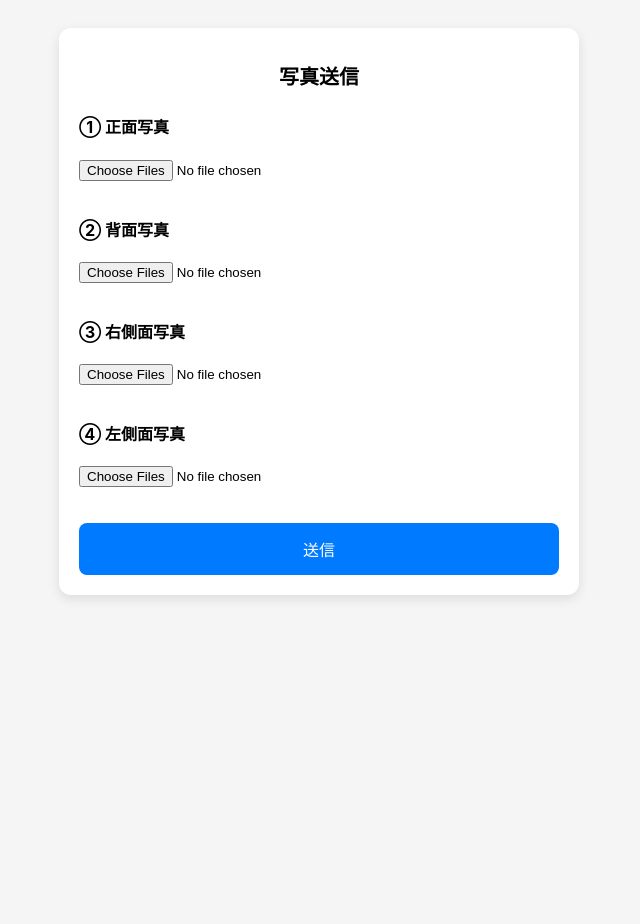
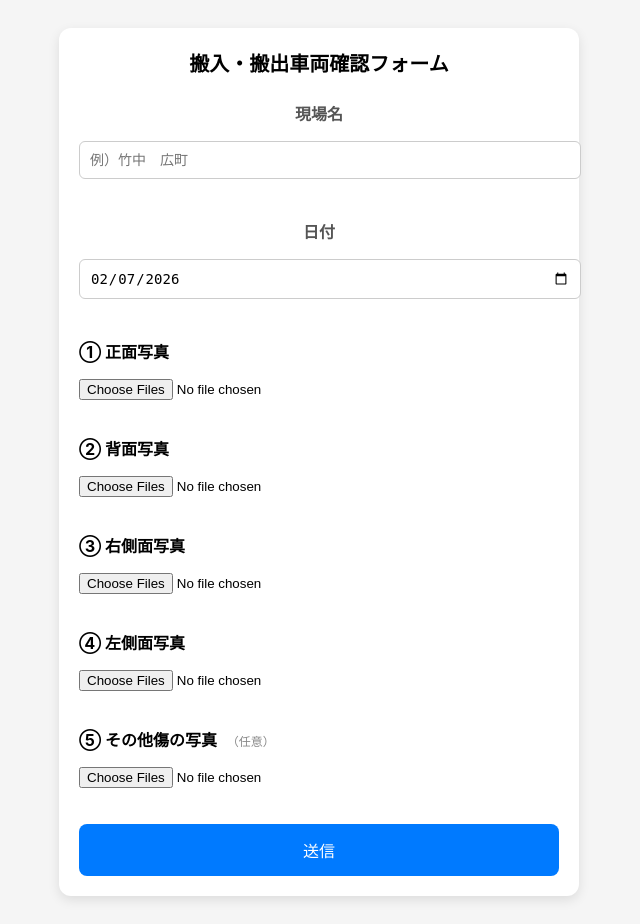
Before and after one commit to k-matsuyama-coder/photo-tool, a Flask app: page / in a window 1280 px wide. Shown: the whole page, without its empty margins (321-961 px from the left). Before the commit the page ends 599 px from the top, so only its background shows below. Run offline with Flask 3, Linux system fonts and the light colour scheme.

Commit message:
Update form fields and templates

```diff
--- a/app.py
+++ b/app.py
@@ -1,41 +1,40 @@
 from flask import Flask, render_template, request
 import smtplib
 from email.message import EmailMessage
+import os
 
 app = Flask(__name__)
 
 # ===== 設定 =====
 FROM_EMAIL = "k-matsuyama@a-z-biz.com"
-FROM_PASSWORD = "csiv fnjj rymp mawh"
+FROM_PASSWORD = "csiv fnjj rymp mawh"  # ※ 本番では環境変数推奨
 TO_EMAIL = "k-matsuyama@a-z-biz.com"
 # =================
 
 @app.route("/", methods=["GET", "POST"])
 def upload():
     if request.method == "POST":
-        photo = request.files["photo"]
+        photos = request.files.getlist("photos")
 
-        if photo.filename == "":
+        # 写真が1枚も選ばれていない場合
+        if not photos or photos[0].filename == "":
             return "写真が選ばれていません"
-
-        # 一時保存
-        file_path = "sample.jpg"
-        photo.save(file_path)
 
         # メール作成
         msg = EmailMessage()
         msg["Subject"] = "写真送付テスト"
         msg["From"] = FROM_EMAIL
         msg["To"] = TO_EMAIL
-        msg.set_content("写真を送ります。")
+        msg.set_content(f"{len(photos)} 枚の写真を送ります。")
 
-        # 写真を添付
-        with open(file_path, "rb") as f:
+        # 複数写真を添付
+        for photo in photos:
+            photo.stream.seek(0)
             msg.add_attachment(
-                f.read(),
+                photo.read(),
                 maintype="image",
                 subtype="jpeg",
-                filename="photo.jpg"
+                filename=photo.filename
             )
 
         # Gmail送信
@@ -47,7 +46,6 @@ def upload():
 
     return render_template("index.html")
 
-import os
 
 if __name__ == "__main__":
     port = int(os.environ.get("PORT", 5000))
--- /dev/null
+++ b/static/index.css
@@ -0,0 +1,33 @@
+input.error {
+  border: 2px solid #ff3b30;
+  border-radius: 6px;
+}
+.sub-info {
+  text-align: center;
+  margin-top: 6px;
+  margin-bottom: 16px;
+  font-size: 14px;
+  color: #555;
+}
+
+.sub-info .project {
+  font-weight: 600;
+}
+
+.sub-info .date {
+  margin-top: 2px;
+}
+.optional {
+  font-size: 12px;
+  color: #888;
+  margin-left: 6px;
+  font-weight: normal;
+}
+input[type="date"] {
+  width: 100%;
+  padding: 10px;
+  font-size: 14px;
+  border-radius: 6px;
+  border: 1px solid #ccc;
+  margin: 8px 0 16px;
+}
--- a/templates/index.html
+++ b/templates/index.html
@@ -3,7 +3,8 @@
 <head>
   <meta charset="UTF-8">
   <meta name="viewport" content="width=device-width, initial-scale=1.0">
-  <title>搬入・搬出車両確認フォーム</title>
+  <link rel="stylesheet" href="{{ url_for('static', filename='index.css') }}">
+  <title>搬入・搬出車両確認フォーム(テスト)</title>
 
   <style>
     body {
@@ -24,16 +25,37 @@
     h1 {
       text-align: center;
       font-size: 20px;
+      margin: 0 0 10px;
     }
 
     h2 {
       font-size: 16px;
       margin-top: 24px;
+      margin-bottom: 8px;
     }
 
     input[type="file"] {
       width: 100%;
       margin: 8px 0 12px;
+    }
+
+    input[type="date"] {
+      width: 100%;
+      padding: 10px;
+      font-size: 14px;
+      border-radius: 6px;
+      border: 1px solid #ccc;
+      margin: 8px 0 16px;
+    }
+
+    /* 現場名入力用（見た目を揃える） */
+    input[type="text"] {
+      width: 100%;
+      padding: 10px;
+      font-size: 14px;
+      border-radius: 6px;
+      border: 1px solid #ccc;
+      margin: 8px 0 16px;
     }
 
     button.submit {
@@ -45,6 +67,7 @@
       border: none;
       border-radius: 8px;
       margin-top: 24px;
+      cursor: pointer;
     }
 
     .preview {
@@ -75,15 +98,52 @@
       width: 22px;
       height: 22px;
       font-size: 14px;
+      line-height: 22px;
+      cursor: pointer;
+    }
+
+    .optional {
+      font-size: 12px;
+      color: #888;
+      margin-left: 6px;
+      font-weight: normal;
+    }
+
+    .sub-info {
+      text-align: center;
+      margin-top: 6px;
+      margin-bottom: 16px;
+      font-size: 14px;
+      color: #555;
+    }
+
+    /* エラー表示 */
+    input.error {
+      border: 2px solid #ff3b30;
+      border-radius: 6px;
     }
   </style>
 </head>
 
 <body>
   <div class="container">
-  <h1>写真送信</h1>
+    <h1>搬入・搬出車両確認フォーム</h1>
 
-  <form method="POST" enctype="multipart/form-data">
+    <form method="POST" enctype="multipart/form-data" id="photoForm">
+      <div class="sub-info">
+        <!-- 現場名 -->
+        <h2>現場名</h2>
+        <input
+          type="text"
+          name="project"
+          placeholder="例）竹中　広町"
+          required
+        >
+
+        <!-- 日付 -->
+        <h2>日付</h2>
+        <input type="date" id="work_date" name="work_date" required>
+      </div>
 
       <!-- ① 正面写真 -->
       <h2>① 正面写真</h2>
@@ -105,6 +165,11 @@
       <input type="file" multiple accept="image/*" id="etc" name="etc_photos">
       <div class="preview" id="etc_preview"></div>
 
+      <!-- ⑤ その他傷の写真 -->
+      <h2>⑤ その他傷の写真 <span class="optional">（任意）</span></h2>
+      <input type="file" multiple accept="image/*" id="damage" name="damage_photos">
+      <div class="preview" id="damage_preview"></div>
+
       <button class="submit" type="submit">送信</button>
     </form>
   </div>
@@ -125,17 +190,21 @@
 
         files.forEach((file, index) => {
           const reader = new FileReader();
-        reader.onload = e => {
+
+          reader.onload = (loadEv) => {
             const div = document.createElement("div");
             div.className = "thumb";
 
             const img = document.createElement("img");
-          img.src = e.target.result;
+            img.src = loadEv.target.result;
 
             const btn = document.createElement("button");
+            btn.type = "button";
             btn.className = "remove";
             btn.textContent = "×";
-          btn.onclick = () => {
+            btn.onclick = (clickEv) => {
+              clickEv.preventDefault();
+              clickEv.stopPropagation();
               files.splice(index, 1);
               render();
             };
@@ -144,11 +213,12 @@
             div.appendChild(btn);
             preview.appendChild(div);
           };
+
           reader.readAsDataURL(file);
         });
 
         const dt = new DataTransfer();
-      files.forEach(f => dt.items.add(f));
+        files.forEach((f) => dt.items.add(f));
         input.files = dt.files;
       }
     }
@@ -157,6 +227,48 @@
     setupUploader("in", "in_preview");
     setupUploader("eq", "eq_preview");
     setupUploader("etc", "etc_preview");
+    setupUploader("damage", "damage_preview");
+  </script>
+
+  <script>
+    document.getElementById("photoForm").addEventListener("submit", function (e) {
+      const checks = [
+        { id: "out", name: "① 正面写真" },
+        { id: "in", name: "② 背面写真" },
+        { id: "eq", name: "③ 右側面写真" },
+        { id: "etc", name: "④ 左側面写真" }
+      ];
+
+      for (const c of checks) {
+        const input = document.getElementById(c.id);
+
+        // 毎回リセット
+        input.classList.remove("error");
+
+        if (!input.files || input.files.length === 0) {
+          input.classList.add("error");
+          input.scrollIntoView({ behavior: "smooth", block: "center" });
+          alert(c.name + "を選択してください");
+          e.preventDefault();
+          return;
+        }
+      }
+    });
+  </script>
+
+  <script>
+    // 今日の日付を input[type="date"] に入れる（未入力のときだけ）
+    (function setToday() {
+      const dateInput = document.getElementById("work_date");
+      if (!dateInput) return;
+      if (dateInput.value) return;
+
+      const now = new Date();
+      const yyyy = now.getFullYear();
+      const mm = String(now.getMonth() + 1).padStart(2, "0");
+      const dd = String(now.getDate()).padStart(2, "0");
+      dateInput.value = `${yyyy}-${mm}-${dd}`;
+    })();
   </script>
 </body>
 </html>
```
Also changed, not shown: 1 other file. Lines whose indentation alone changed are shown as unchanged.
